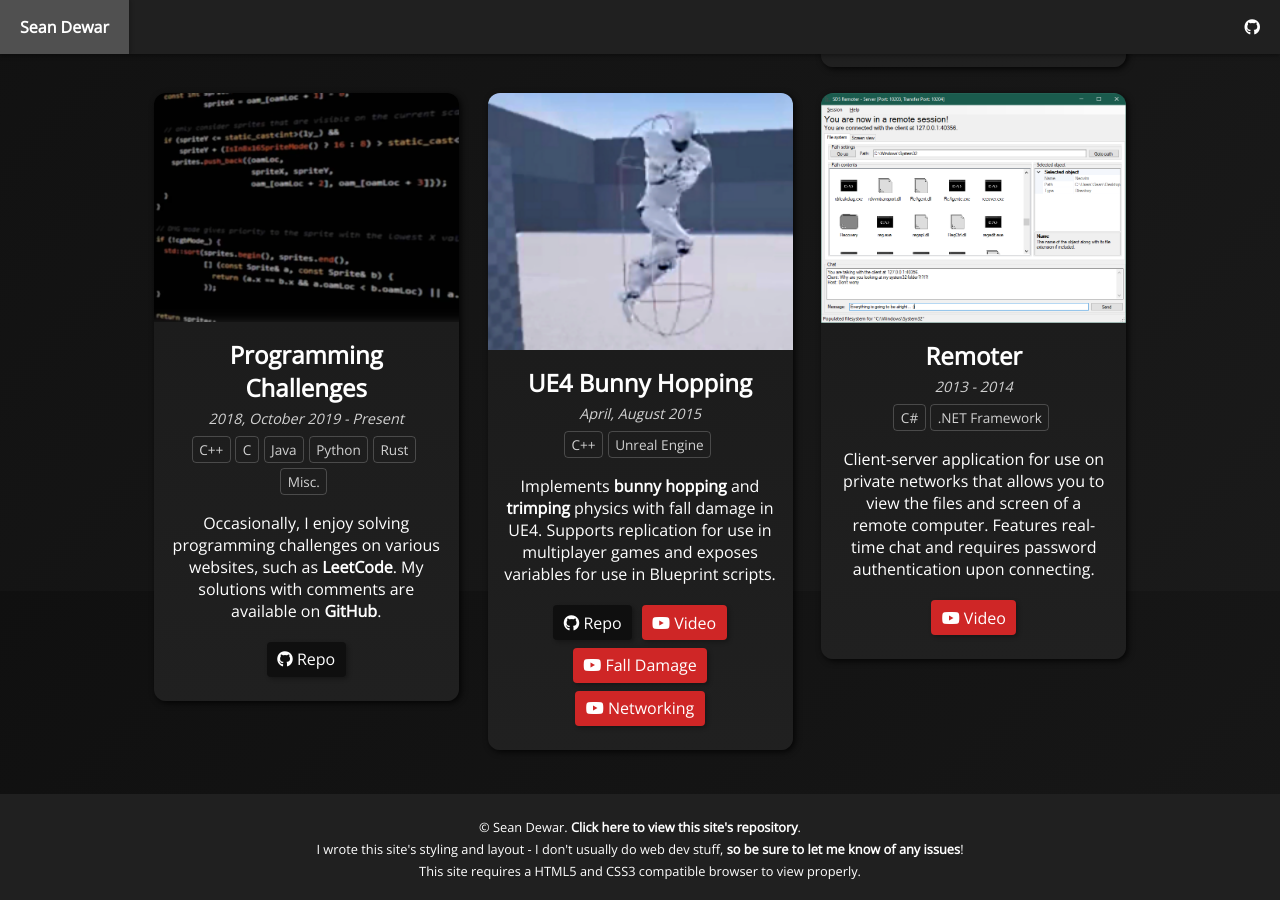
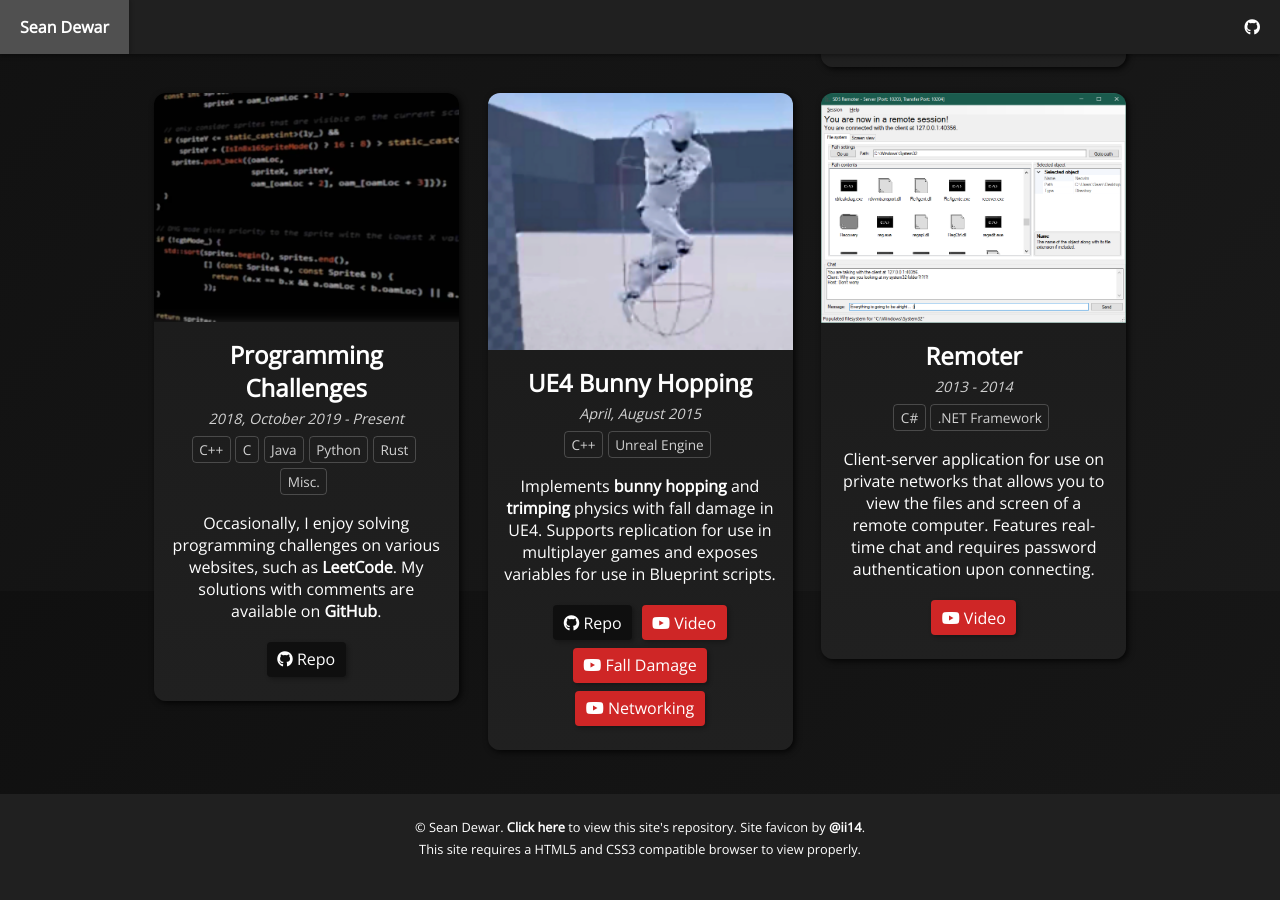
Before and after one commit to seandewar/seandewar.github.io, a Jekyll site: the page built from index.html, in a window 1280 px wide and 900 px high, scrolled down 4993 px. Built offline with Jekyll 4.4.1, drawn with Linux system fonts in a browser that asks for light colours; nearby versions of some CDN libraries; after the commit the page ends 5871 px from its top, so only the background shows below that.

Commit message:
Less generic favicon, add Android webmanifest, update pic

```diff
--- a/_includes/footer.html
+++ b/_includes/footer.html
@@ -1,15 +1,10 @@
 <footer class="footer-content">
     <p class="footer-text">© Sean Dewar.
-        <a class="footer-link" href="https://github.com/seandewar/seandewar.github.io">Click here to view this site's repository</a>.
+        <a class="footer-link" href="https://github.com/seandewar/seandewar.github.io">Click here</a>
+        to view this site's repository.
+        Site favicon by <a class="footer-link" href="https://github.com/ii14">@ii14</a>.
     </p>
     <p class="footer-text">
-        I wrote this site's styling and layout - I don't usually do web dev
-        stuff,
-        <a class="footer-link" href="https://github.com/seandewar/seandewar.github.io/issues">
-            so be sure to let me know of any issues</a>!
-    </p>
-    <p class="footer-text">
-        This site requires a HTML5 and CSS3 compatible browser to view
-        properly.
+        This site requires a HTML5 and CSS3 compatible browser to view properly.
     </p>
 </footer>
--- a/_includes/head.html
+++ b/_includes/head.html
@@ -22,9 +22,13 @@
     {%- endif -%}
 
     <link rel="canonical" href="{{ page.url | prepend: site.url }}">
+    <link href="https://fonts.googleapis.com/css?family=Open+Sans|Source+Code+Pro&display=swap" rel="stylesheet">
+
+    <link rel="apple-touch-icon" sizes="180x180" href="/img/apple-touch-icon.png">
+    <link rel="icon" type="image/png" sizes="32x32" href="/img/favicon-32x32.png">
+    <link rel="icon" type="image/png" sizes="16x16" href="/img/favicon-16x16.png">
     <link rel="shortcut icon" href="/img/favicon.ico">
-    <link rel="apple-touch-icon image_src" href="/img/apple-touch-icon.png">
-    <link href="https://fonts.googleapis.com/css?family=Open+Sans|Source+Code+Pro&display=swap" rel="stylesheet">
+    <link rel="manifest" href="/site.webmanifest">
 
     <link rel="stylesheet" href="/css/styles.css">
     {%- assign page_styles = page.styles | compact -%}
```
Also changed, not shown: img/android-chrome-192x192.png (added), img/android-chrome-512x512.png (added), img/apple-touch-icon.png, img/favicon-16x16.png (added), img/favicon-32x32.png (added), img/favicon.ico, img/me-circle-border.png, site.webmanifest (added).
